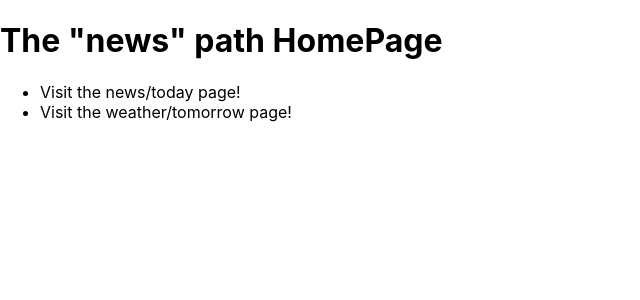
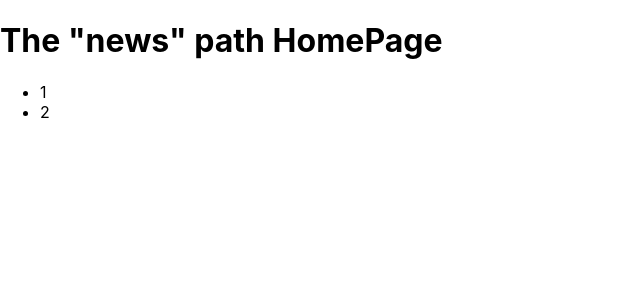
Before and after one commit to Jason2B3/next-learning, a Next.js app: page /news in a window 1280 px wide. Shown: the top 300 px of the page, without its empty margins (0-640 px from the left). Built offline with nearby package versions, Linux system fonts and the light colour scheme.

Commit message:
commit n61

```diff
--- a/pages/news/index.js
+++ b/pages/news/index.js
@@ -1,20 +1,22 @@
 import Link from "next/link";
-function News() {
+
+export default function News() {
+  const reports = [
+    { id: 1, story: "bank robbery" },
+    { id: 2, story: "Lotto win" },
+  ];
   return (
-    <>
+    <div>
       <h1>The "news" path HomePage</h1>
       <ul>
-        <li>
-          <Link href="./news/today">Visit the news/today page!</Link>
-        </li>
-        <li>
-          <Link href="./weather/tomorrow">
-            Visit the weather/tomorrow page!
-          </Link>
-        </li>
+        {reports.map((entry) => {
+          return (
+            <li key={entry.id}>
+              <Link href={`/news/${entry.id}`}>{String(entry.id)}</Link>
+            </li>
+          );
+        })}
       </ul>
-    </>
-  );
+    </div>
+  ); // produces links to /news/1 and /news/2
 }
-
-export default News;
```
Also changed, not shown: pages/blog/[...multislash].js (added, +9 -0 lines), pages/blog/index.js (added, +10 -0 lines).
